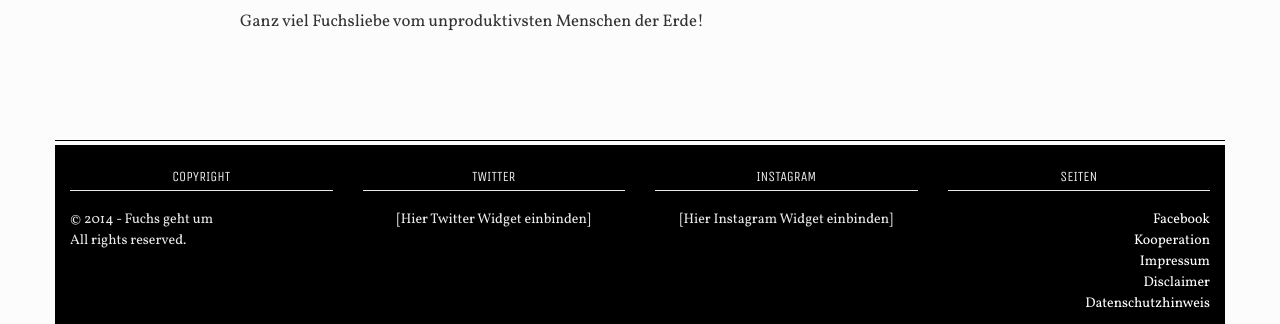
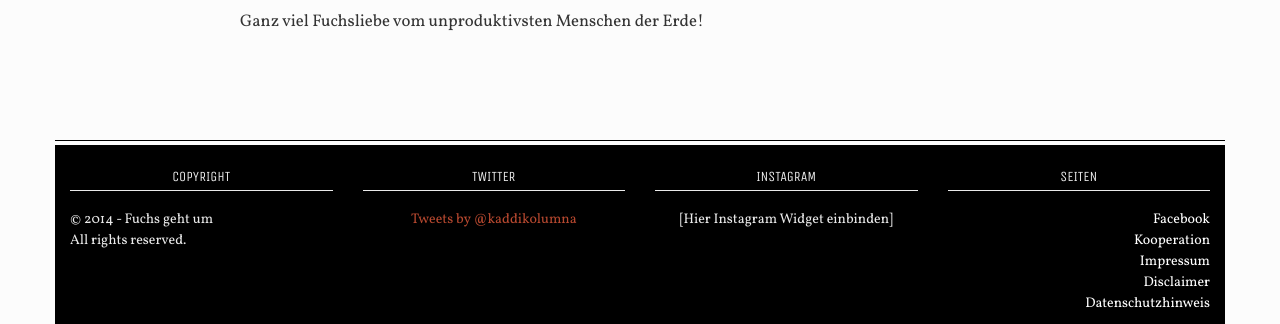
Before and after one commit to katharinafuchs/katharinafuchs.github.io, a Jekyll site: the page built from _posts/2013-12-17-frida-bist-dus.md, in a window 1280 px wide and 900 px high, scrolled down 1090 px, cut to the strip 576-900 px from the top of the window. Built offline with Jekyll 4.4.1, drawn with Linux system fonts in a browser that asks for light colours; comment, search, counter and statistics services are not loaded.

Commit message:
added twitter widget

```diff
--- a/_includes/footer.html
+++ b/_includes/footer.html
@@ -7,7 +7,10 @@
         </div>
         <div class="col-md-3 twittercol">
             <h5>Twitter</h5>
-            <p>[Hier Twitter Widget einbinden]</p>
+            <p>
+<a class="twitter-timeline" href="https://twitter.com/kaddikolumna" data-widget-id="537680035633954816">Tweets by @kaddikolumna</a>
+<script>!function(d,s,id){var js,fjs=d.getElementsByTagName(s)[0],p=/^http:/.test(d.location)?'http':'https';if(!d.getElementById(id)){js=d.createElement(s);js.id=id;js.src=p+"://platform.twitter.com/widgets.js";fjs.parentNode.insertBefore(js,fjs);}}(document,"script","twitter-wjs");</script>
+            </p>
         </div>
         <div class="col-md-3 instacol">
             <h5>Instagram</h5>
```
